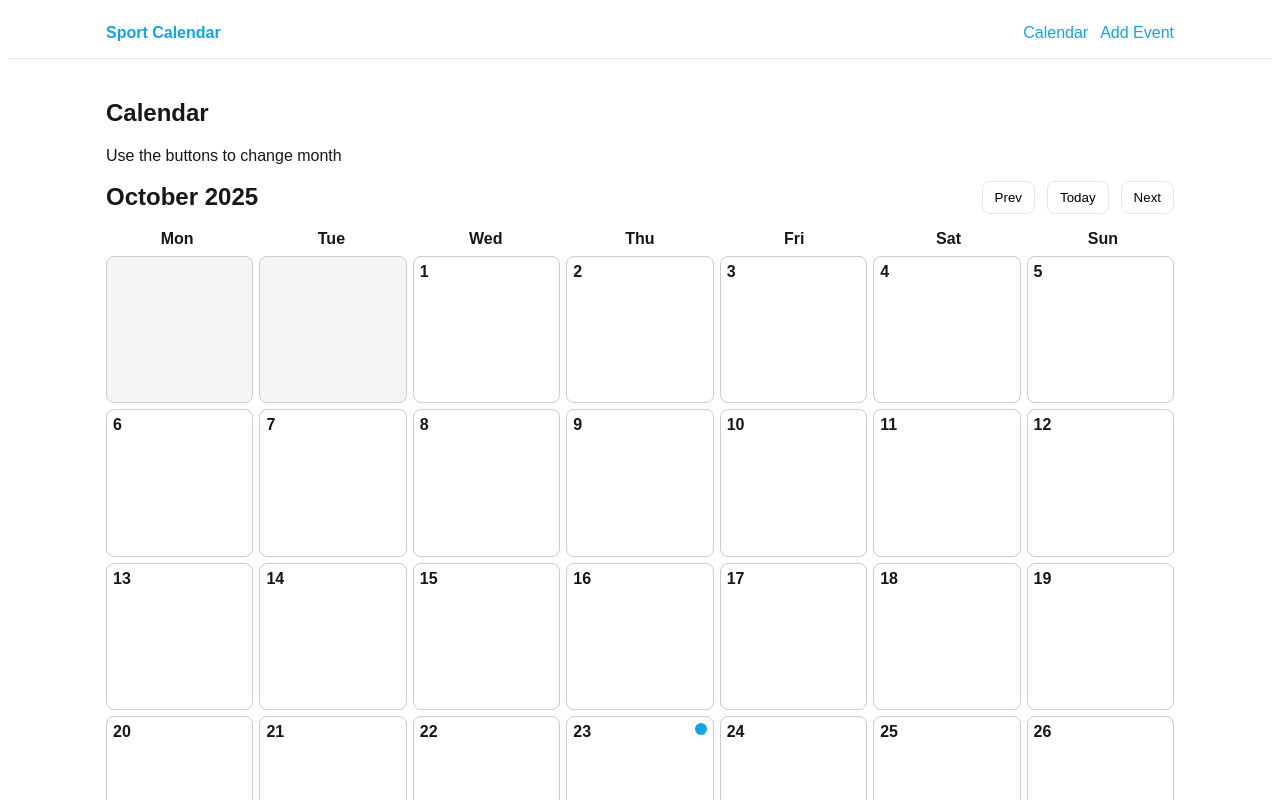
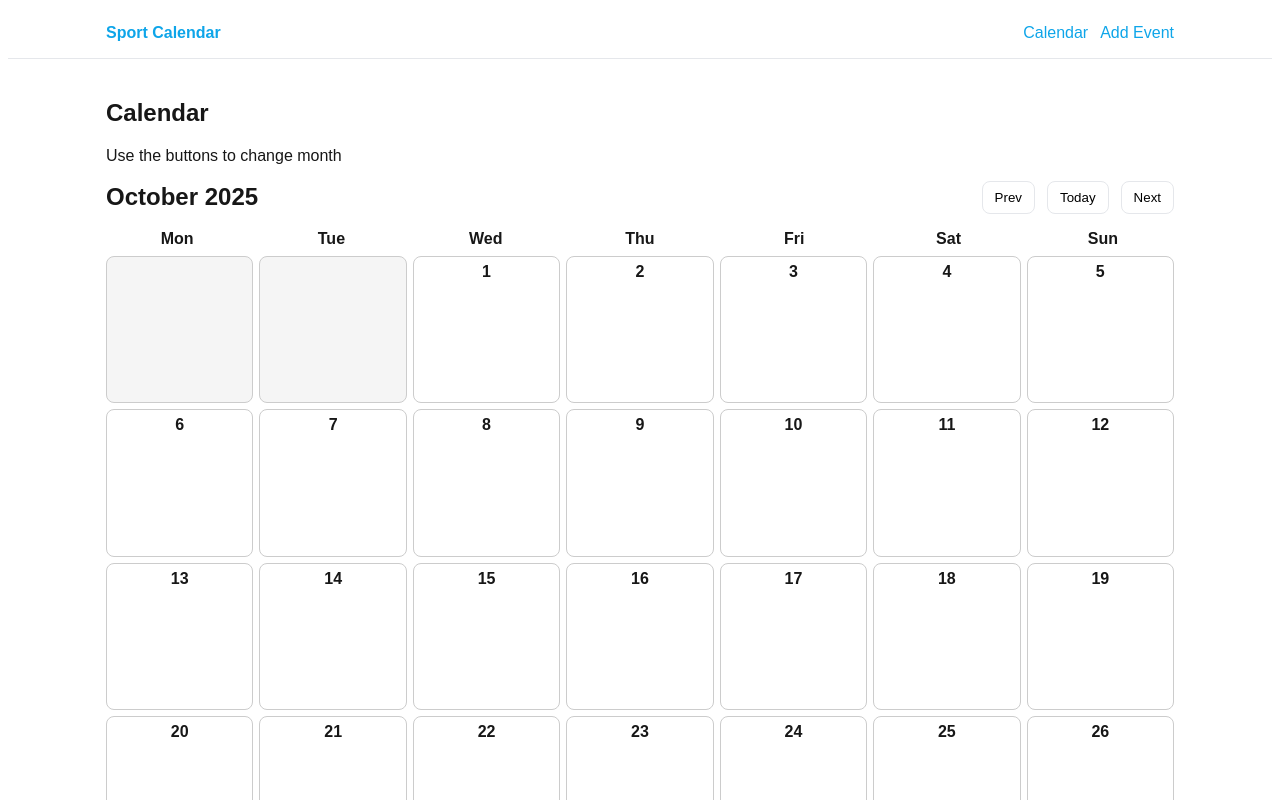
Before and after one commit to denis-1989/sportradar-coding-academy-2026, a Next.js app: page / in a window 1280 px wide. Both pictures are taken after a click on the button "Prev". Shown: the top 800 px of the page. Built offline with nearby package versions, Linux system fonts and the light colour scheme.

Commit message:
Add: show event markers in calendar cells

```diff
--- a/app/components/Calendar.js
+++ b/app/components/Calendar.js
@@ -38,7 +38,7 @@ export default function Calendar({ year, month, dayIndex = {} }) {
             const eventsForDay = !isEmpty ? dayIndex[cell] || [] : [];
             const hasEvents = eventsForDay.length > 0;
 
-            // Build the YYYY-MM-DD for this cell
+            // Build date string YYYY-MM-DD for linking
             const dateStr = !isEmpty
               ? formatYMD(new Date(year, month, cell))
               : null;
@@ -56,42 +56,29 @@ export default function Calendar({ year, month, dayIndex = {} }) {
                   padding: '6px',
                   background: isEmpty ? '#f5f5f5' : 'white',
                   overflow: 'hidden',
+                  textAlign: 'center',
                 }}
               >
                 {!isEmpty && (
                   <>
-                    {/* day number */}
+                    {/* Day number */}
                     <span style={{ fontWeight: 600 }}>{cell}</span>
 
-                    {/* clickable markers (one per event): /event/[date]/[index] */}
+                    {/* Single centered event dot indicator */}
                     {hasEvents && (
-                      <div
-                        aria-label={`${eventsForDay.length} event(s)`}
+                      <a
+                        href={`/event/${dateStr}/0`}
+                        aria-label="Open event details"
                         style={{
                           position: 'absolute',
-                          top: 6,
-                          right: 6,
-                          display: 'flex',
-                          flexDirection: 'column',
-                          gap: 4,
-                          alignItems: 'flex-end',
+                          left: '10%',
+                          bottom: '8px',
+                          width: '80%',
+                          height: '8px',
+                          background: '#2563eb',
+                          borderRadius: '3px',
                         }}
-                      >
-                        {eventsForDay.map((_, idx) => (
-                          <a
-                            key={idx}
-                            href={`/event/${dateStr}/${idx}`}
-                            title="Open event details"
-                            style={{
-                              display: 'inline-block',
-                              width: 12,
-                              height: 12,
-                              borderRadius: '50%',
-                              background: '#0ea5e9',
-                            }}
-                          />
-                        ))}
-                      </div>
+                      />
                     )}
                   </>
                 )}
--- a/app/globals.scss
+++ b/app/globals.scss
@@ -85,3 +85,17 @@ a {
 a:hover {
   text-decoration: underline;
 }
+
+.day-number {
+  font-weight: 500;
+  display: block;
+}
+
+.event-dot {
+  width: 6px;
+  height: 6px;
+  border-radius: 50%;
+  background: #2563eb; /* blue dot */
+  margin: 4px auto 0;
+  display: block;
+}
```
